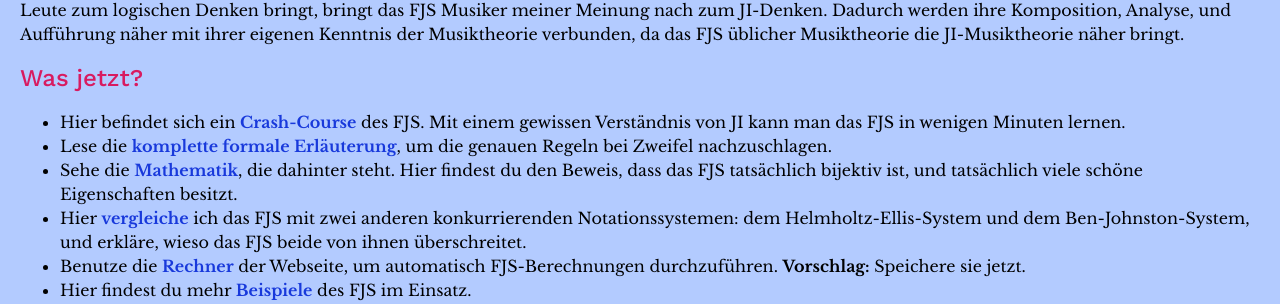
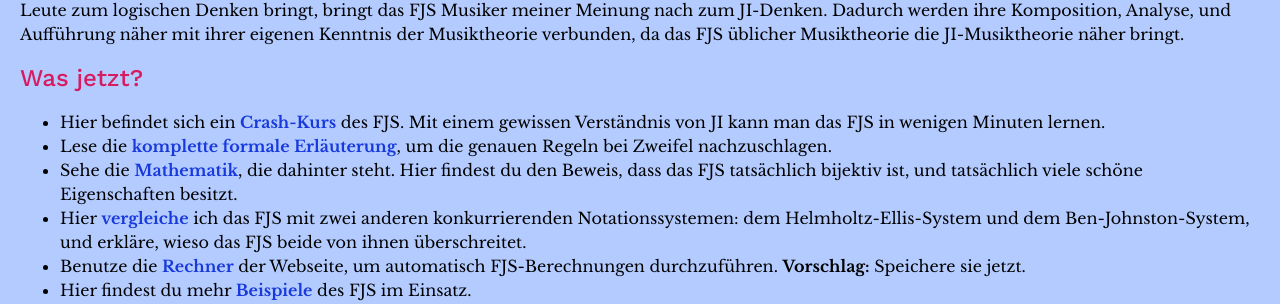
Before and after one commit to misotanni/misotanni.github.io, a Jekyll site: the page built from fjs/de/index.md, in a window 1280 px wide and 900 px high, scrolled down 1856 px. Shown: the part 489-793 px from the top of the window. Built offline with Jekyll 4.4.1, drawn with Linux system fonts in a browser that asks for light colours.

Commit message:
Eindeutschifikation

```diff
--- a/fjs/de/index.md
+++ b/fjs/de/index.md
@@ -69,7 +69,7 @@ Ich würde das FJS mit Lojban vergleichen. Lojban ist eine künstliche Sprache,
 
 ## Was jetzt?
 
-- Hier befindet sich ein [Crash-Course](crash.html) des FJS. Mit einem gewissen Verständnis von JI kann man das FJS in wenigen Minuten lernen.
+- Hier befindet sich ein [Crash-Kurs](crash.html) des FJS. Mit einem gewissen Verständnis von JI kann man das FJS in wenigen Minuten lernen.
 - Lese die [komplette formale Erläuterung](rules.html), um die genauen Regeln bei Zweifel nachzuschlagen.
 - Sehe die [Mathematik](math.html), die dahinter steht. Hier findest du den Beweis, dass das FJS tatsächlich bijektiv ist, und tatsächlich viele schöne Eigenschaften besitzt.
 - Hier [vergleiche](compare.html) ich das FJS mit zwei anderen konkurrierenden Notationssystemen: dem Helmholtz-Ellis-System und dem Ben-Johnston-System, und erkläre, wieso das FJS beide von ihnen überschreitet.
```
